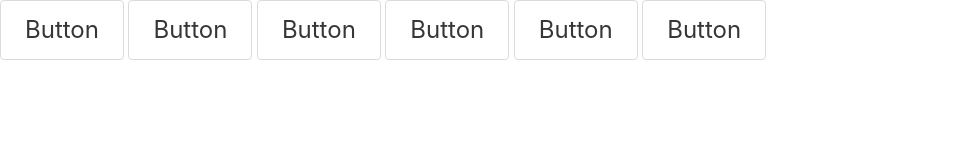
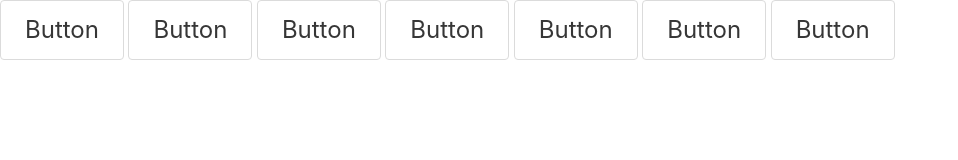
Before and after one commit to BuysschaertQuentin/Liberty-Frip-, a plain HTML site: page index.html in a window 1280 px wide. Shown: the whole page, without its empty margins (0-958 px from the left). Drawn offline with Linux system fonts and the light colour scheme.

Commit message:
2e commit

```diff
--- a/index.html
+++ b/index.html
@@ -14,5 +14,6 @@
     <button class="button is-large">Button</button>
     <button class="button is-large">Button</button>
     <button class="button is-large">Button</button>
+    <button class="button is-large">Button</button>
 </body>
 </html>
```
